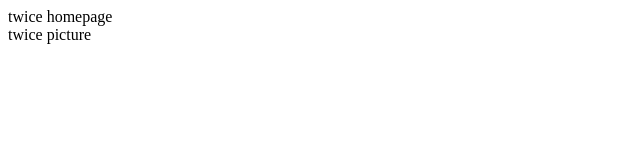
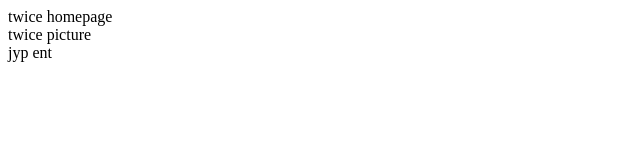
Before and after one commit to cnugithubpractice8/my-git-project, a plain HTML site: page index.html in a window 1280 px wide. Shown: the full height of the page, 0-640 px from the left. Drawn offline with Linux system fonts and the light colour scheme.

Commit message:
Add intro.txt, add footer in index.html

```diff
--- a/index.html
+++ b/index.html
@@ -1,4 +1,5 @@
 <html>
 	<head> twice homepage</head>
         <div>twice picture</div>
+	<footer>jyp ent</footer>
 </html>
```
Also changed, not shown: intro.txt (added).
